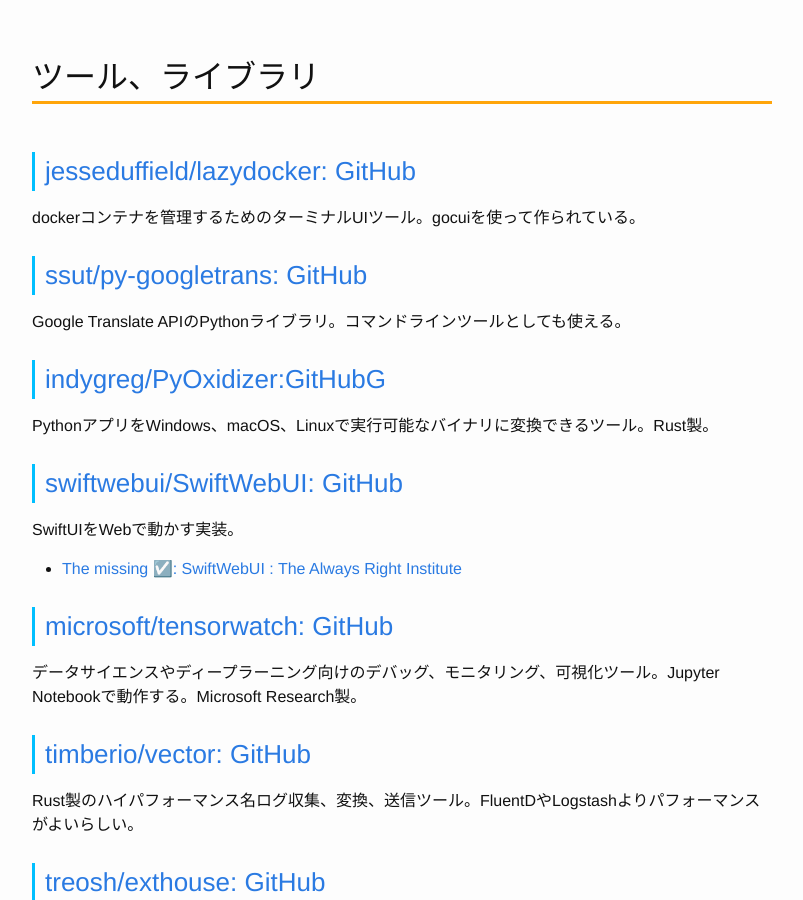
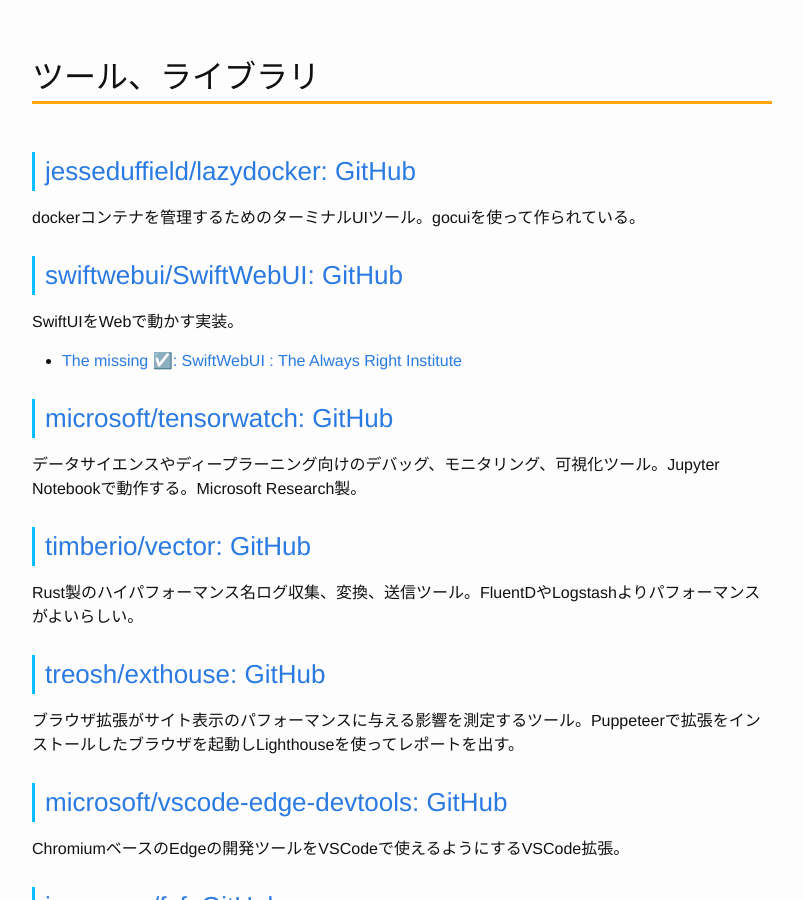
Before and after one commit to Gather-Tech/Gather-Tech.github.io, a Jekyll site: the page built from _posts/2019/2019-07-08-Gather158.md, in a window 1280 px wide and 900 px high, scrolled down 3517 px. Shown: the whole window, without its empty margins (238-1041 px from the left). Built offline with Jekyll 4.4.1, drawn with Linux system fonts in a browser that asks for light colours; comment, search, counter and statistics services are not loaded.

Commit message:
Reduced articles

```diff
--- a/_posts/2019/2019-07-08-Gather158.md
+++ b/_posts/2019/2019-07-08-Gather158.md
@@ -86,14 +86,6 @@
 
 dockerコンテナを管理するためのターミナルUIツール。gocuiを使って作られている。
 
-### [ssut/py-googletrans: GitHub](https://github.com/ssut/py-googletrans)
-
-Google Translate APIのPythonライブラリ。コマンドラインツールとしても使える。
-
-### [indygreg/PyOxidizer:GitHubG](https://github.com/indygreg/PyOxidizer)
-
-PythonアプリをWindows、macOS、Linuxで実行可能なバイナリに変換できるツール。Rust製。
-
 ### [swiftwebui/SwiftWebUI: GitHub](https://github.com/SwiftWebUI/SwiftWebUI)
 
 SwiftUIをWebで動かす実装。
```
